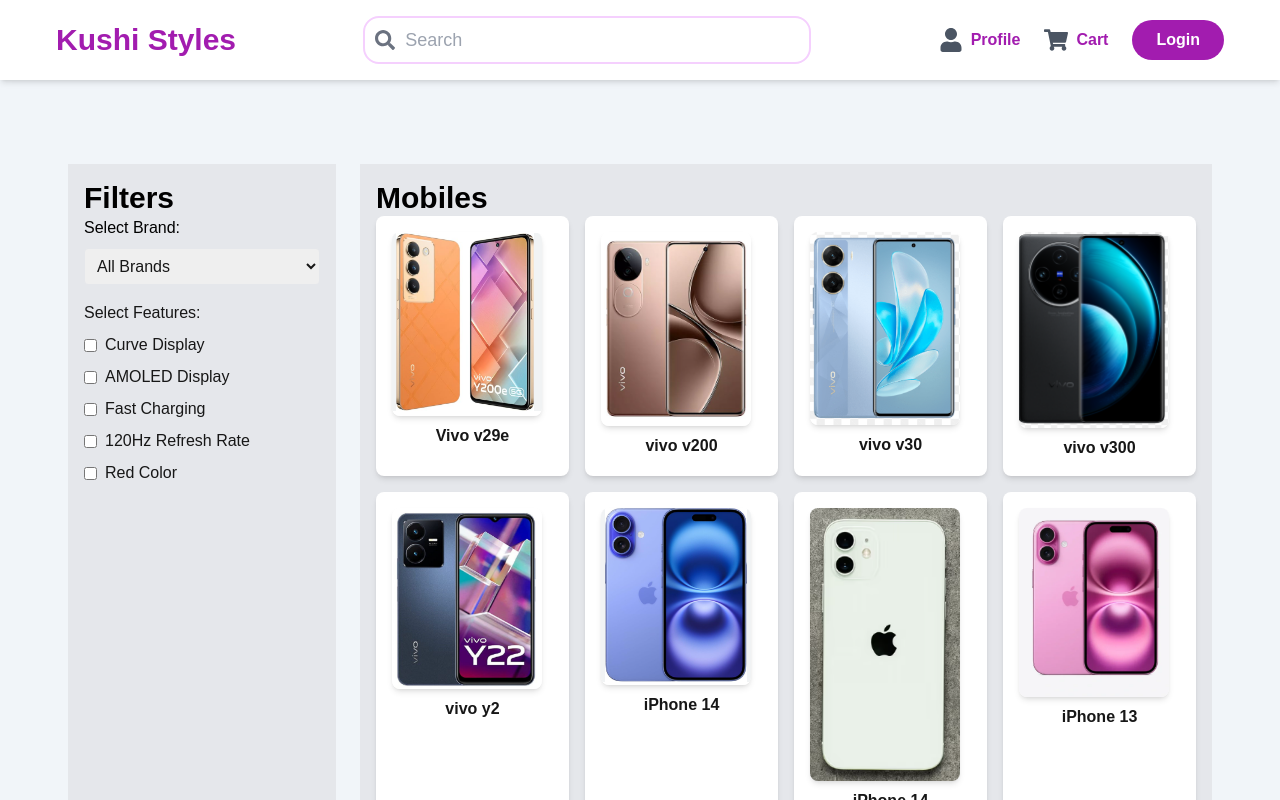
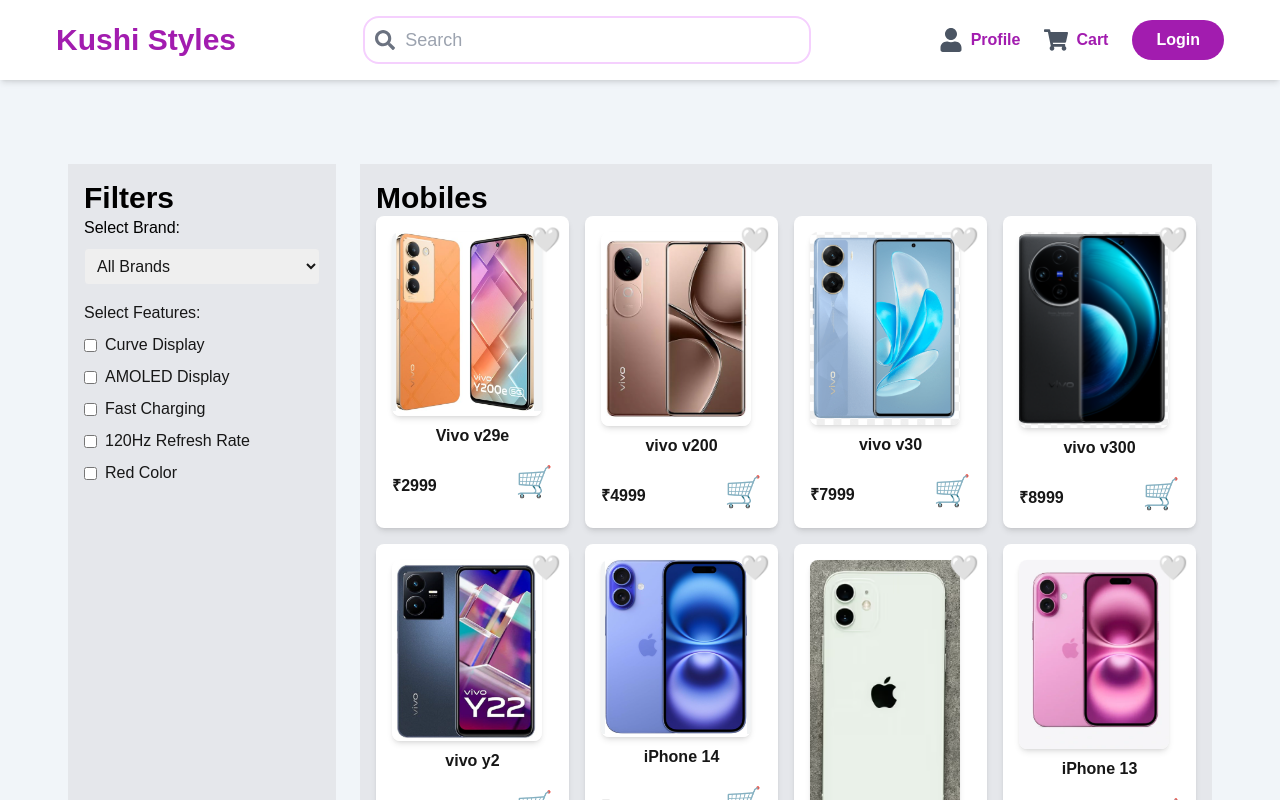
Before and after one commit to MonikaDevHJ/Kushi_Styles, a Next.js app: page /Catagories/Mobile in a window 1280 px wide. Shown: the top 800 px of the page. Built offline with nearby package versions, Linux system fonts and the light colour scheme.

Commit message:
making prices and cart

```diff
--- a/src/pages/Catagories/Mobile.tsx
+++ b/src/pages/Catagories/Mobile.tsx
@@ -14,23 +14,25 @@
   const [selectedBrand, setSelectedBrand] = useState("All Brands");
 
   const mobiles = [
-    { name: "Vivo v29e", brand: "Vivo", image: vivo1 },
-    { name: "vivo v200", brand: "Vivo", image: vivo2 },
-    { name: "vivo v30", brand: "Vivo", image: vivo3 },
-    { name: "vivo v300", brand: "Vivo", image: vivo4 },
-    { name: "vivo y2", brand: "Vivo", image: vivo5 },
-    { name: "iPhone 14", brand: "Iphone", image: iphone1 },
-    { name: "iPhone 14", brand: "Iphone", image: iphone4 },
-    { name: "iPhone 13", brand: "Iphone", image: iphone3 },
-    { name: "iPhone 12", brand: "Iphone", image: iphone2 },
-    { name: "iPhone 11", brand: "Iphone", image: iphone1 }
+    { name: "Vivo v29e", brand: "Vivo", image: vivo1, price: 2999 },
+    { name: "vivo v200", brand: "Vivo", image: vivo2, price: 4999 },
+    { name: "vivo v30", brand: "Vivo", image: vivo3, price: 7999 },
+    { name: "vivo v300", brand: "Vivo", image: vivo4, price: 8999 },
+    { name: "vivo y2", brand: "Vivo", image: vivo5, price: 2999 },
+    { name: "iPhone 14", brand: "Iphone", image: iphone1, price: 2599 },
+    { name: "iPhone 14", brand: "Iphone", image: iphone4, price: 2999 },
+    { name: "iPhone 13", brand: "Iphone", image: iphone3, price: 3599 },
+    { name: "iPhone 12", brand: "Iphone", image: iphone2, price: 3999 },
+    { name: "iPhone 11", brand: "Iphone", image: iphone1, price: 9999 }
   ];
 
   // ✅ Filter mobiles based on selected brand
   const filteredMobiles =
     selectedBrand === "All Brands"
       ? mobiles
-      : mobiles.filter((mobile) => mobile.brand.toLowerCase() === selectedBrand.toLowerCase());
+      : mobiles.filter(
+          (mobile) => mobile.brand.toLowerCase() === selectedBrand.toLowerCase()
+        );
 
   return (
     <div className="mt-10 p-4">
@@ -41,7 +43,9 @@
 
           {/* Dropdown For Brands */}
           <div className="mb-4">
-            <label className="block text-black font-medium">Select Brand:</label>
+            <label className="block text-black font-medium">
+              Select Brand:
+            </label>
             <select
               className="w-full p-2 border rounded mt-2"
               value={selectedBrand}
@@ -93,7 +97,15 @@
           <div className="grid grid-cols-1 sm:grid-cols-2 md:grid-cols-3 lg:grid-cols-4 gap-4">
             {filteredMobiles.length > 0 ? (
               filteredMobiles.map((mobile, index) => (
-                <div key={index} className="bg-white p-4 shadow-md rounded-lg">
+                <div
+                  key={index}
+                  className="bg-white p-4 shadow-md rounded-lg relative"
+                >
+                  {/* Wishlist Heart Icon Button */}
+                  <button className="absolute top-2 right-2 text-2xl text-gray-500">
+                    🤍
+                  </button>
+
                   <Image
                     src={mobile.image}
                     alt={mobile.name}
@@ -102,7 +114,20 @@
                     width={150}
                     height={150}
                   />
-                  <p className="text-center mt-2 font-semibold">{mobile.name}</p>
+                  <p className="text-center mt-2 font-semibold">
+                    {mobile.name}
+                  </p>
+
+
+                  {/* Price and Add to Cart Section */}
+                  <div className="flex justify-between items-center mt-4">
+                  <p className="text-center mt-2 font-semibold">
+                    ₹{mobile.price}
+                  </p>
+                      <button className="text-gray-500 text-3xl hover:text-blue-600">
+                      🛒
+                    </button>
+                  </div>
                 </div>
               ))
             ) : (
```
